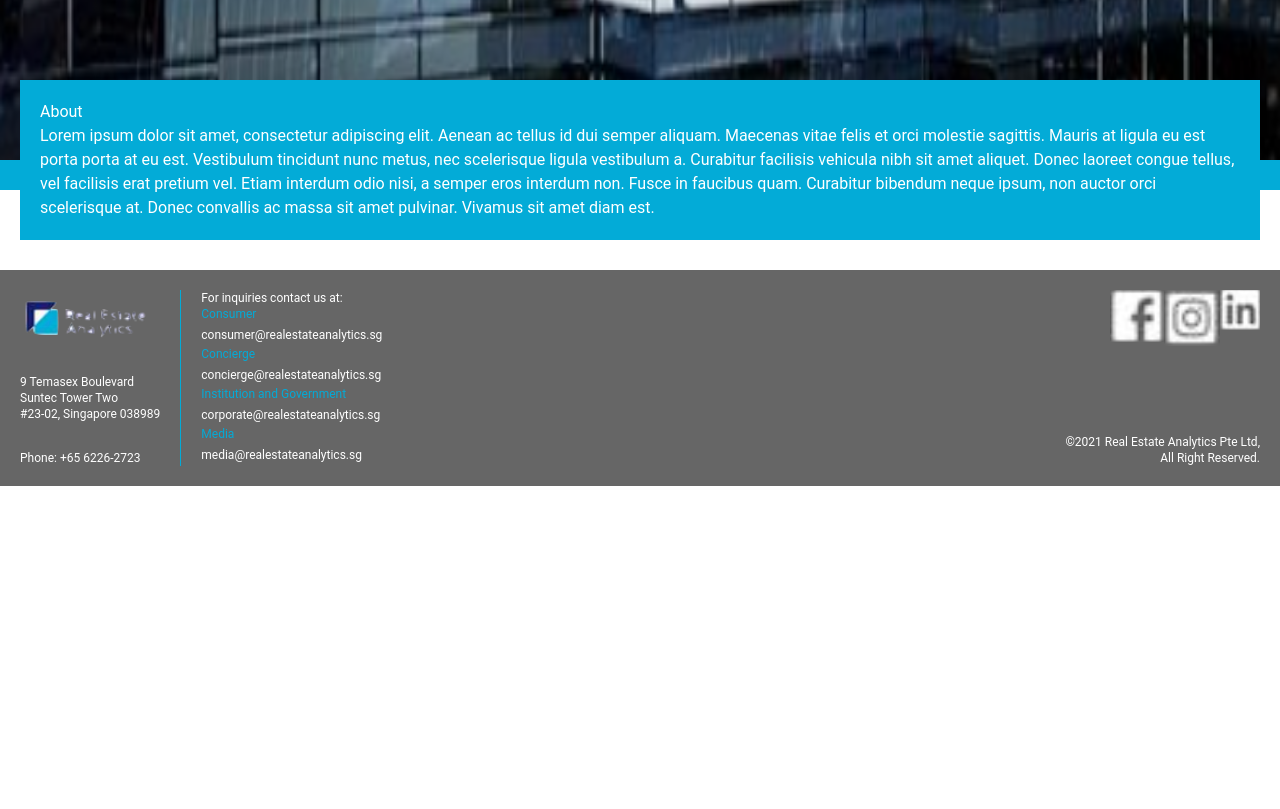
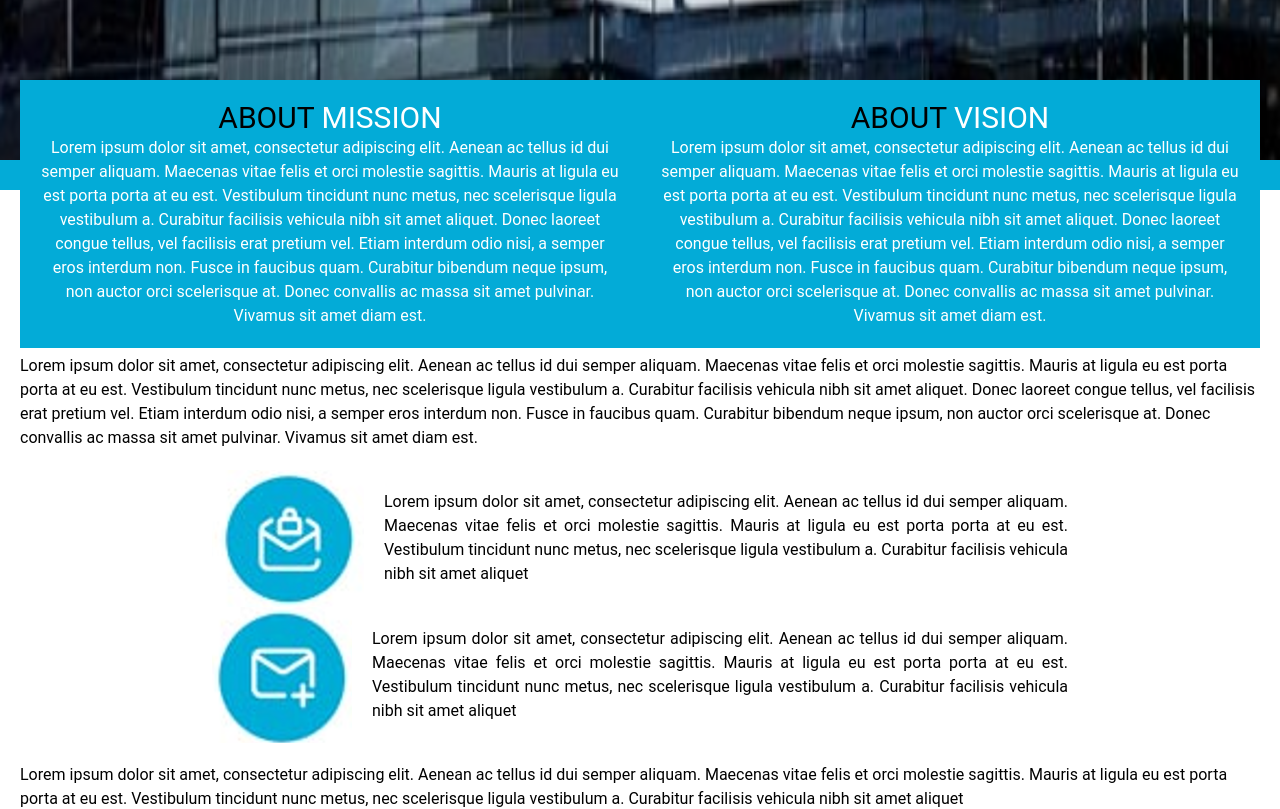
Before and after one commit to AmandineH/isaac-wong-pt, a Nuxt app: page /about in a window 1280 px wide. Shown: the part 480-1289 px from the top of the page. Before the commit the page ends 966 px from the top, so only its background shows below. Built offline with nearby package versions, Linux system fonts and the light colour scheme.

Commit message:
About page (pending carousel effect)

```diff
--- a/pages/about.vue
+++ b/pages/about.vue
@@ -5,13 +5,14 @@
       alt="home-page"
       class="w-full min-h-80vh"
     />
-    <!-- For Angelia: Replace with the About img -->
+    <!-- For Angelia: Replace with the About img --> <!--AL note: pending real img from marketing team, now is temp image-->
     <div class="h-30px bg-blue-03ABD7 relative mb-80px">
       <!-- Try to use same design as index page -->
       <div class="mx-auto max-w-1300px">
         <div class="absolute flex -top-80px mx-20px">
-          <div class="bg-blue-03ABD7 text-white p-20px">
-            About
+          <!---AL: to do coursel-->
+          <div class="bg-blue-03ABD7 text-white p-20px text-center">
+            <span class="text-3xl text-black uppercase">about</span><span class="text-3xl uppercase"> mission</span>
             <p>
               Lorem ipsum dolor sit amet, consectetur adipiscing elit. Aenean ac
               tellus id dui semper aliquam. Maecenas vitae felis et orci
@@ -25,6 +26,80 @@
               diam est.
             </p>
           </div>
+           <div class="bg-blue-03ABD7 text-white p-20px text-center">
+           <span class="text-3xl text-black uppercase">about</span><span class="text-3xl uppercase"> vision</span>
+            <p>
+              Lorem ipsum dolor sit amet, consectetur adipiscing elit. Aenean ac
+              tellus id dui semper aliquam. Maecenas vitae felis et orci
+              molestie sagittis. Mauris at ligula eu est porta porta at eu est.
+              Vestibulum tincidunt nunc metus, nec scelerisque ligula vestibulum
+              a. Curabitur facilisis vehicula nibh sit amet aliquet. Donec
+              laoreet congue tellus, vel facilisis erat pretium vel. Etiam
+              interdum odio nisi, a semper eros interdum non. Fusce in faucibus
+              quam. Curabitur bibendum neque ipsum, non auctor orci scelerisque
+              at. Donec convallis ac massa sit amet pulvinar. Vivamus sit amet
+              diam est.
+            </p>
+          </div>
+
+        </div>
+      </div>
+
+    </div>
+    <div class="p-20px pt-40px">
+      <div class="mx-auto max-w-1300px">
+        <div class="flex flex-col items-center">
+          <h1 class="title-1 text-black text-center">
+            About Us
+            <span class="flex w-96">
+              <span class="w-1/2 h-2px bg-blue-191F6B"></span>
+              <span class="flex-grow h-2px bg-blue-03ABD7"></span>
+            </span>
+          </h1>
+          <div class="my-20px">
+            Lorem ipsum dolor sit amet, consectetur adipiscing elit. Aenean ac
+              tellus id dui semper aliquam. Maecenas vitae felis et orci
+              molestie sagittis. Mauris at ligula eu est porta porta at eu est.
+              Vestibulum tincidunt nunc metus, nec scelerisque ligula vestibulum
+              a. Curabitur facilisis vehicula nibh sit amet aliquet. Donec
+              laoreet congue tellus, vel facilisis erat pretium vel. Etiam
+              interdum odio nisi, a semper eros interdum non. Fusce in faucibus
+              quam. Curabitur bibendum neque ipsum, non auctor orci scelerisque
+              at. Donec convallis ac massa sit amet pulvinar. Vivamus sit amet
+              diam est.
+          </div>
+
+          <div class="relative z-10 flex ml-48 mr-48 text-justify"><!--image-->
+            <img src="@/assets/mailin.png" alt="mailIn" />
+            <div class="ml-20px">
+             <div class="my-20px">
+              Lorem ipsum dolor sit amet, consectetur adipiscing elit. Aenean ac
+              tellus id dui semper aliquam. Maecenas vitae felis et orci
+              molestie sagittis. Mauris at ligula eu est porta porta at eu est.
+              Vestibulum tincidunt nunc metus, nec scelerisque ligula vestibulum
+              a. Curabitur facilisis vehicula nibh sit amet aliquet</div>
+            </div>
+            </div>
+
+             <div class="relative z-10 flex  ml-48 mr-48 text-justify">
+            <img src="@/assets/mailplus.png" alt="mailPlus" />
+            <div class="ml-20px">
+             <div class="my-20px">
+              Lorem ipsum dolor sit amet, consectetur adipiscing elit. Aenean ac
+              tellus id dui semper aliquam. Maecenas vitae felis et orci
+              molestie sagittis. Mauris at ligula eu est porta porta at eu est.
+              Vestibulum tincidunt nunc metus, nec scelerisque ligula vestibulum
+              a. Curabitur facilisis vehicula nibh sit amet aliquet</div>
+            </div>
+            </div>
+
+            <div class="my-20px">
+              Lorem ipsum dolor sit amet, consectetur adipiscing elit. Aenean ac
+              tellus id dui semper aliquam. Maecenas vitae felis et orci
+              molestie sagittis. Mauris at ligula eu est porta porta at eu est.
+              Vestibulum tincidunt nunc metus, nec scelerisque ligula vestibulum
+              a. Curabitur facilisis vehicula nibh sit amet aliquet</div>
+          </div>
         </div>
       </div>
     </div>
--- a/pages/index.vue
+++ b/pages/index.vue
@@ -136,7 +136,7 @@
                 <img src="@/assets/arrow-dark-blue.png" alt="arrow" />
               </button>
             </div>
-          </div>
+          </div><!--- -->
         </div>
       </div>
     </div>
```
Also changed, not shown: assets/mailin.png (added), assets/mailplus.png (added).
